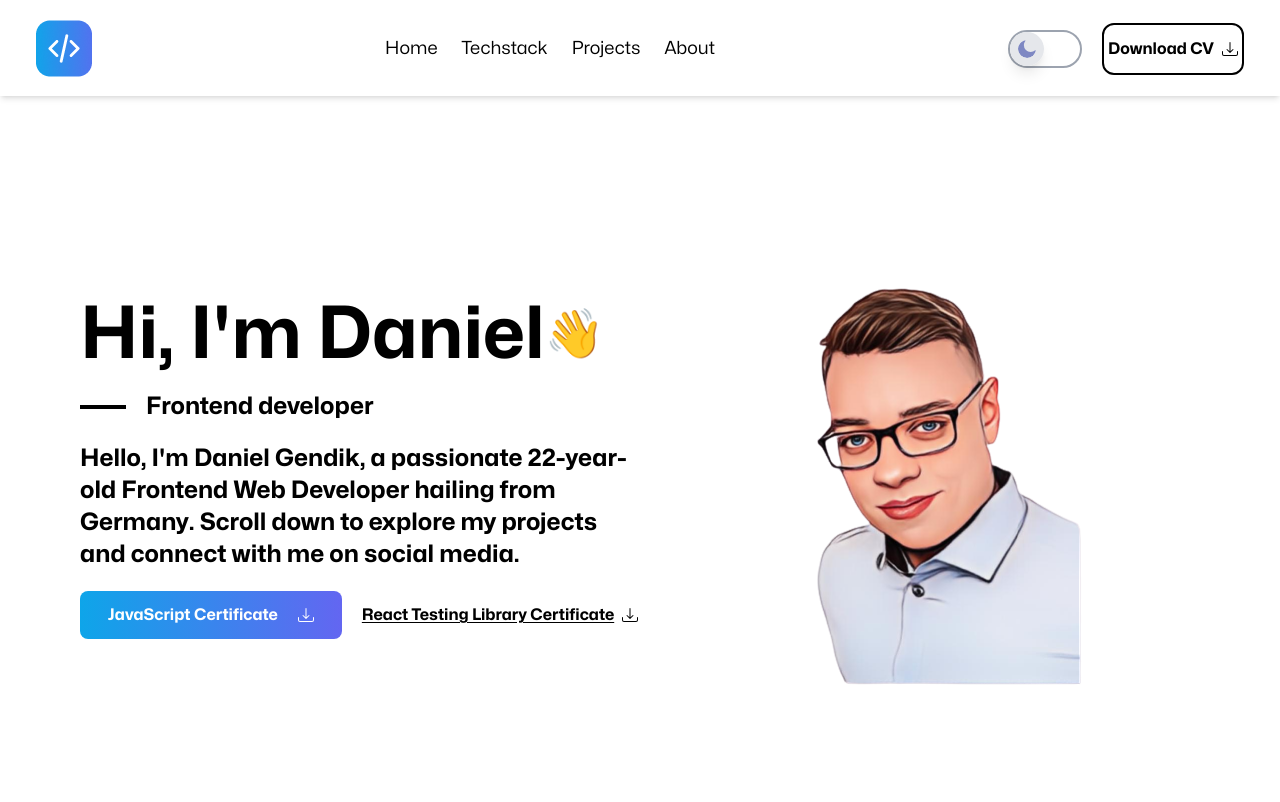
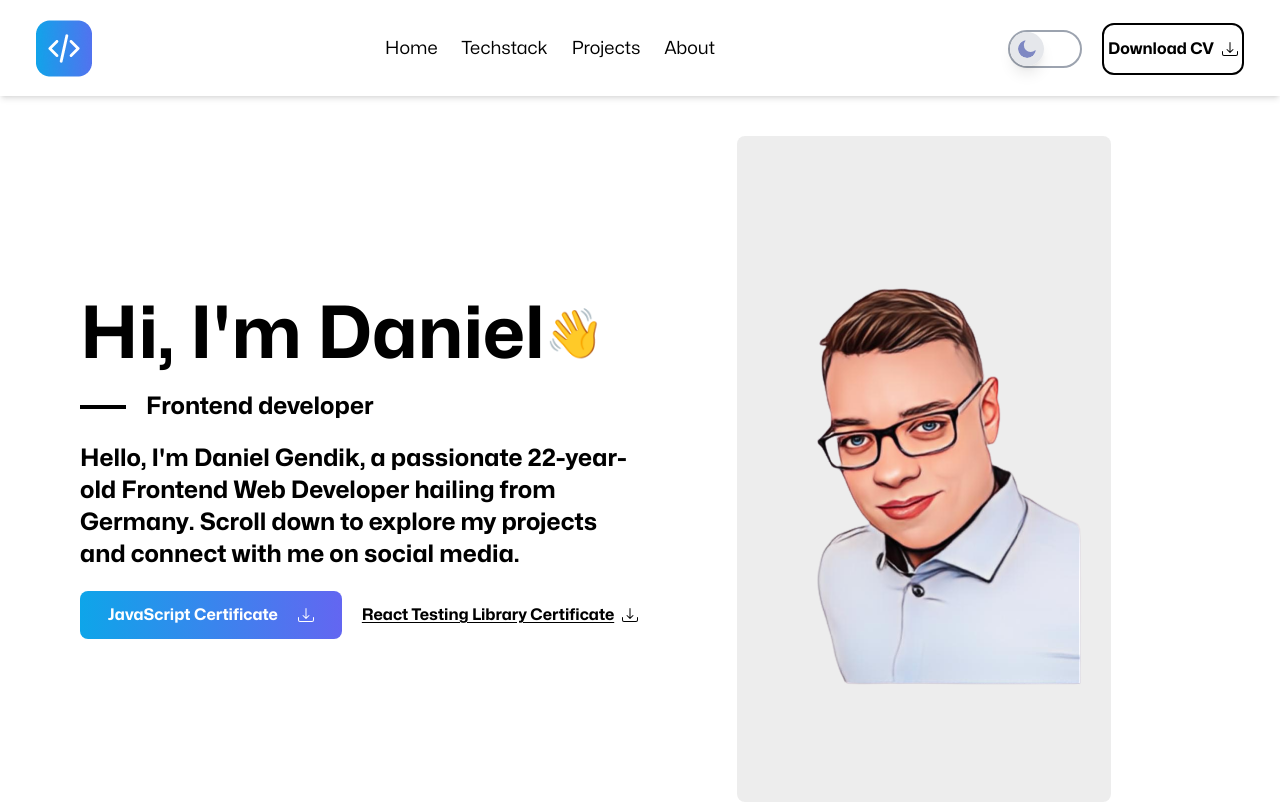
Before and after one commit to danielgen01/Daniels-portfolio, a React (Vite) app: page / in a window 1280 px wide. Shown: the top 802 px of the page. Built offline with nearby package versions, Linux system fonts and the light colour scheme.

Commit message:
add bg to Portrait

```diff
--- a/src/components/TopIntroduction/Introduction.tsx
+++ b/src/components/TopIntroduction/Introduction.tsx
@@ -50,7 +50,7 @@ const Introduction = () => {
         className="portrait-div flex items-start justify-center pt-0 bg-no-repeat bg-center "
         // style={{ backgroundImage: `url(${portraitbackgroud})` }}
       >
-        <img src={portrait} alt="Portrait" className=" " />
+        <img src={portrait} alt="Portrait" className="bg-dark-gray/10 dark:bg-dark-gray/20 rounded-lg" />
       </section>
     </section>
     </> )
```
